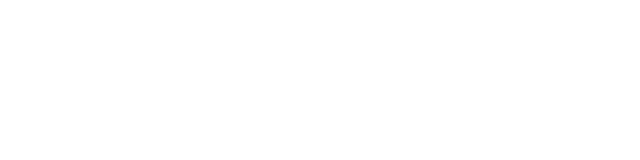
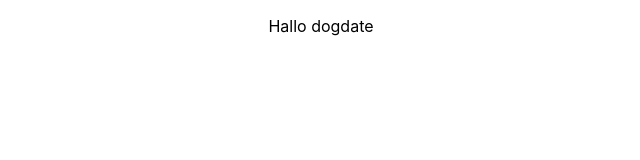
Before and after one commit to CodingFrank73/dogdate, a React (Create React App) app in the folder frontend/: page / in a window 1280 px wide. Shown: the top 160 px of the page, without its empty margins (319-959 px from the left). Built offline with nearby package versions, Linux system fonts and the light colour scheme.

Commit message:
last commit

```diff
--- a/frontend/src/App.js
+++ b/frontend/src/App.js
@@ -4,7 +4,7 @@ import './App.css';
 function App() {
   return (
     <div className="App">
-
+      <p>Hallo dogdate</p>
     </div>
   );
 }
```
